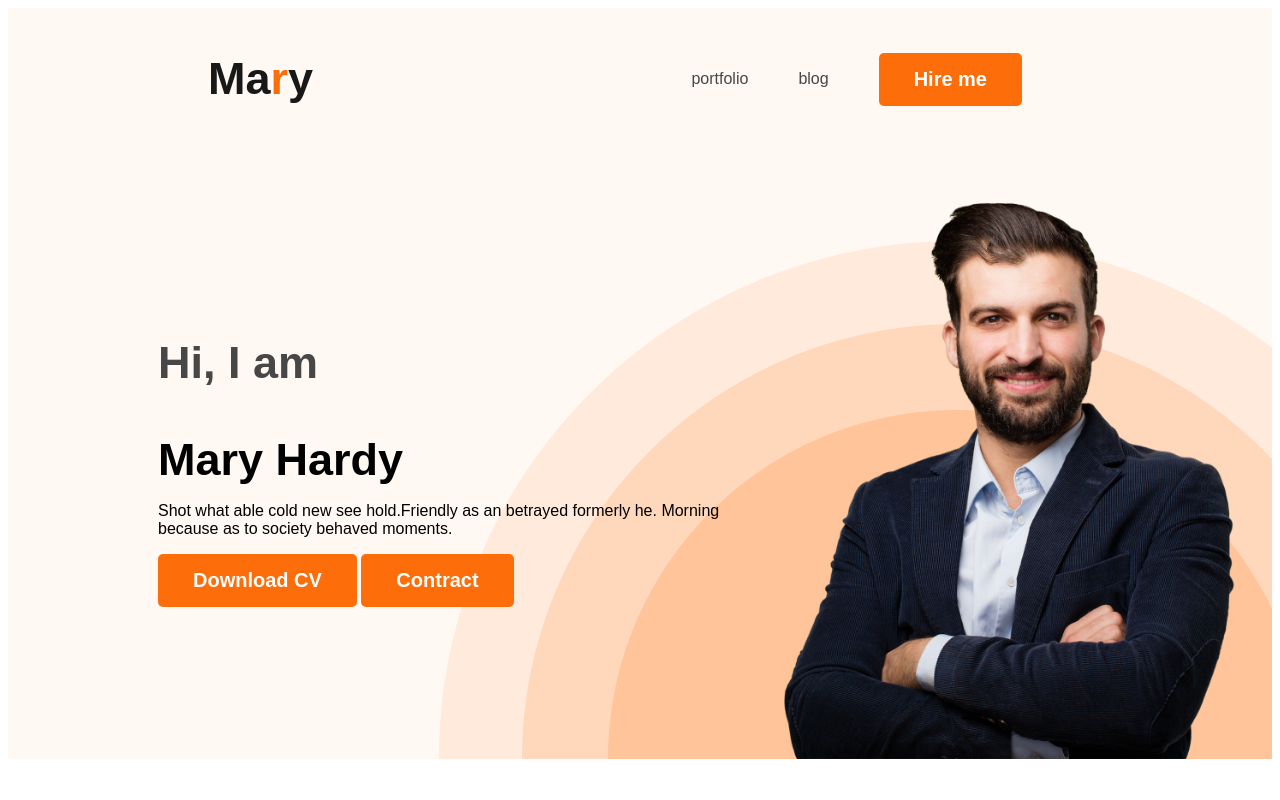
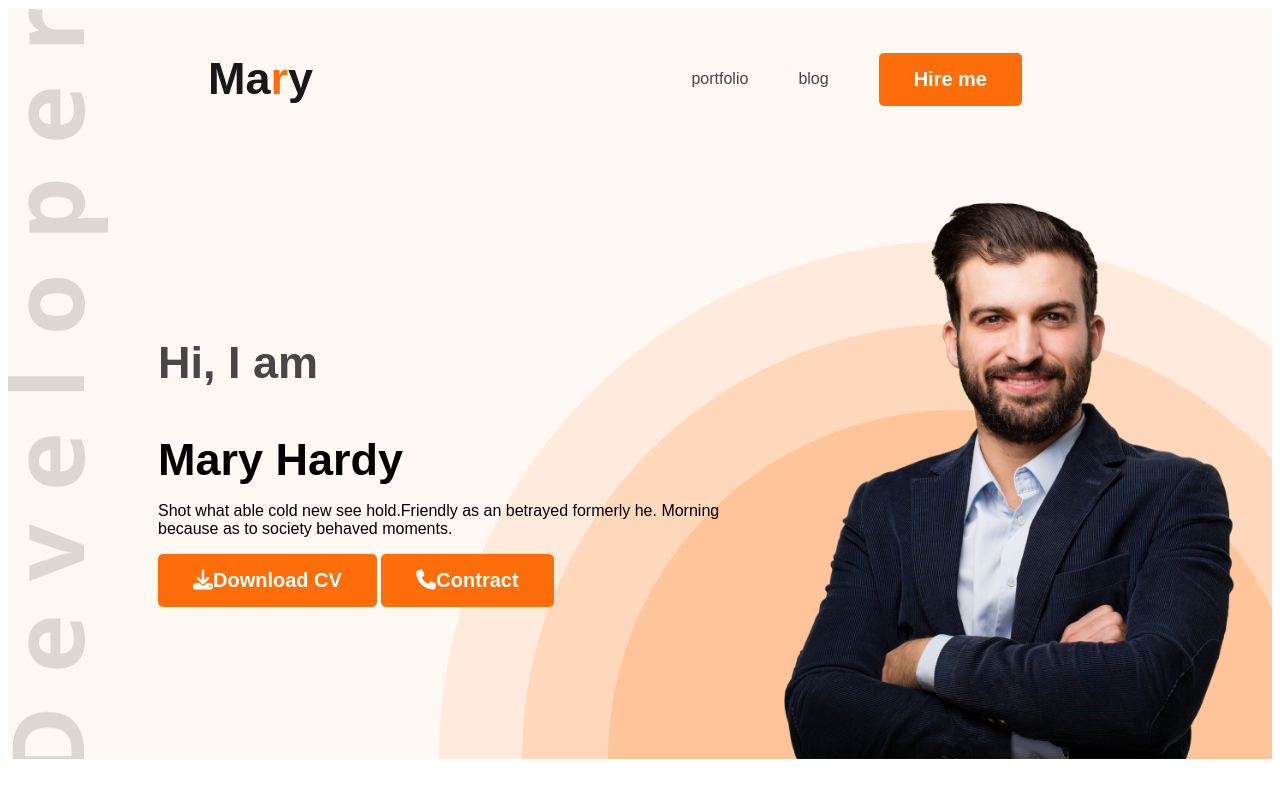
Before and after one commit to shahalamahmed/web-devoloper, a plain HTML site: page index.html in a window 1280 px wide. Shown: the top 800 px of the page. Drawn offline with Linux system fonts and the light colour scheme.

Commit message:
added font awesome icons

```diff
--- a/index.html
+++ b/index.html
@@ -7,6 +7,7 @@
     <link rel="preconnect" href="https://fonts.googleapis.com">
 <link rel="preconnect" href="https://fonts.gstatic.com" crossorigin>
 <link href="https://fonts.googleapis.com/css2?family=Open+Sans:wght@800&display=swap" rel="stylesheet">
+<script src="https://kit.fontawesome.com/8cdb54e0c4.js" crossorigin="anonymous"></script>
     <link rel="stylesheet" href="styles/portfolio.css">
 </head>
 <body>
@@ -24,8 +25,8 @@
                 <h3 class="b-g">Hi, I  am</h3>
                 <h3 class="b-t">Mary Hardy</h3>
                 <p class="bd">Shot what able cold new see hold.Friendly as an betrayed formerly he. Morning because as to society behaved moments.</p>
-                <button class="btnprimary">Download CV </button>
-                <button class="btnprimary">Contract</button>
+                <button class="btnprimary"> <i class="fa-solid fa-download"></i>Download CV </button>
+                <button class="btnprimary"> <i class="fa-solid fa-phone"></i>Contract</button>
 
             </div>
             <img class="profile-pic" src="hardy.png" alt="">
@@ -136,7 +137,7 @@
 
               </div>
               <div class="Download-cv">
-                <button class="btnprimary">Download CV</button>
+                <button class="btnprimary"> <i class="fa-solid fa-download"></i>Download CV</button>
               </div>
         </section>
     </main>
@@ -156,7 +157,6 @@
                 <input type="text" placeholder="Your Name">
                 <input type="email" placeholder="Your Email" id="">
                 <textarea name=""placeholder="Message"cols="30"rows="10">
-
                 </textarea>
                 <input class="btnprimary" type="submit"value="Submit">
             </form>
--- a/styles/portfolio.css
+++ b/styles/portfolio.css
@@ -1,8 +1,8 @@
 .bro{
-    background-image: url('../header_bg.png');
+    background-image: url('../header_bg.png'),url('../portfolio-resources-main/images/developer.png');
     background-color: #FFF8F3;
     background-repeat: no-repeat;
-    background-position: bottom right;
+    background-position: bottom right,top left;
 }
 
 .btnprimary{
@@ -173,7 +173,7 @@ footer{
 .footer-column{
     width: 50%;
 }
-.contact input[type"text"],.contact input[type="email"] , textarea{
+.contact input[type="text"],input[type="email"],textarea{
     display:  block;
     margin-bottom: 25px;
     padding: 18px 35px;
```
